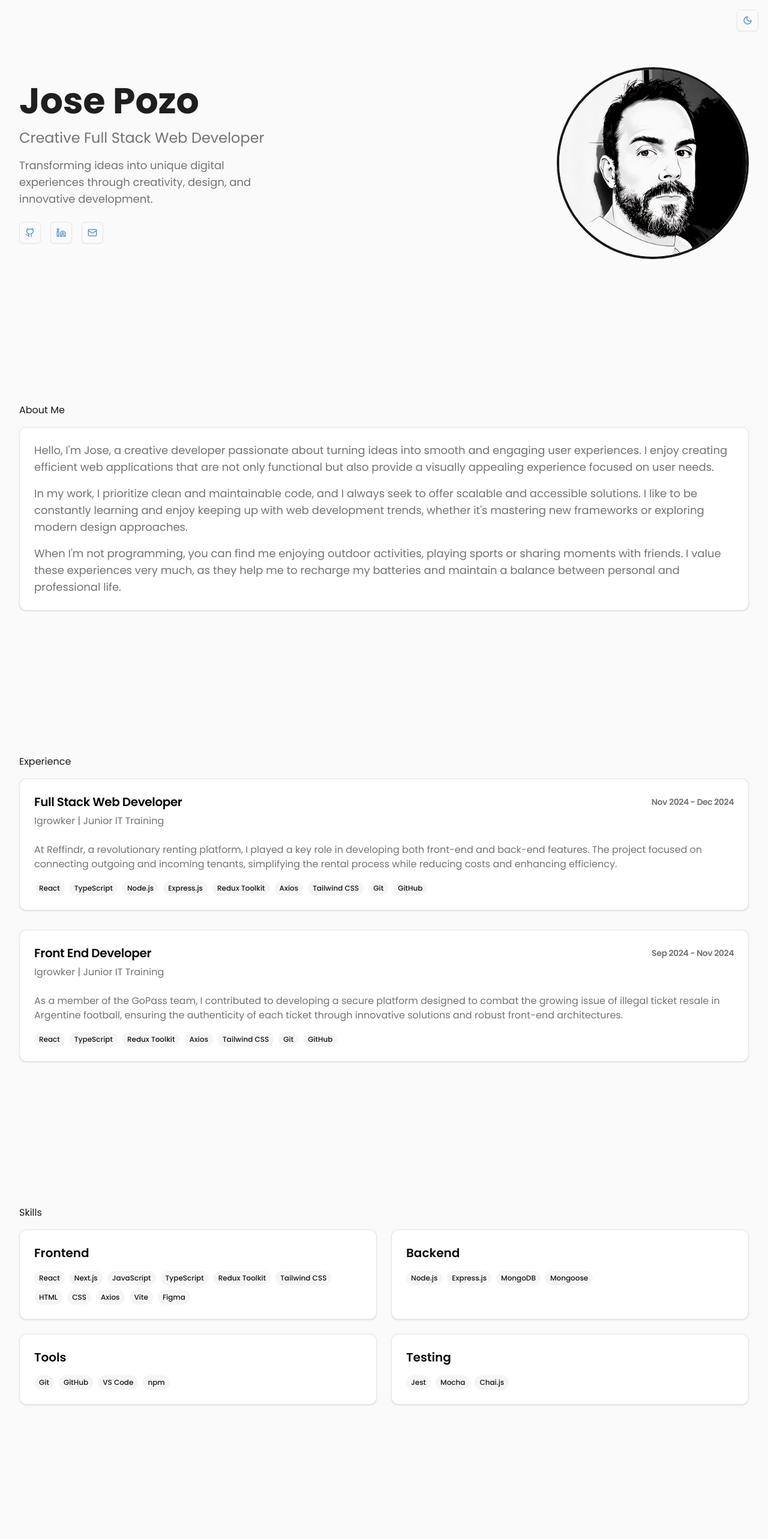
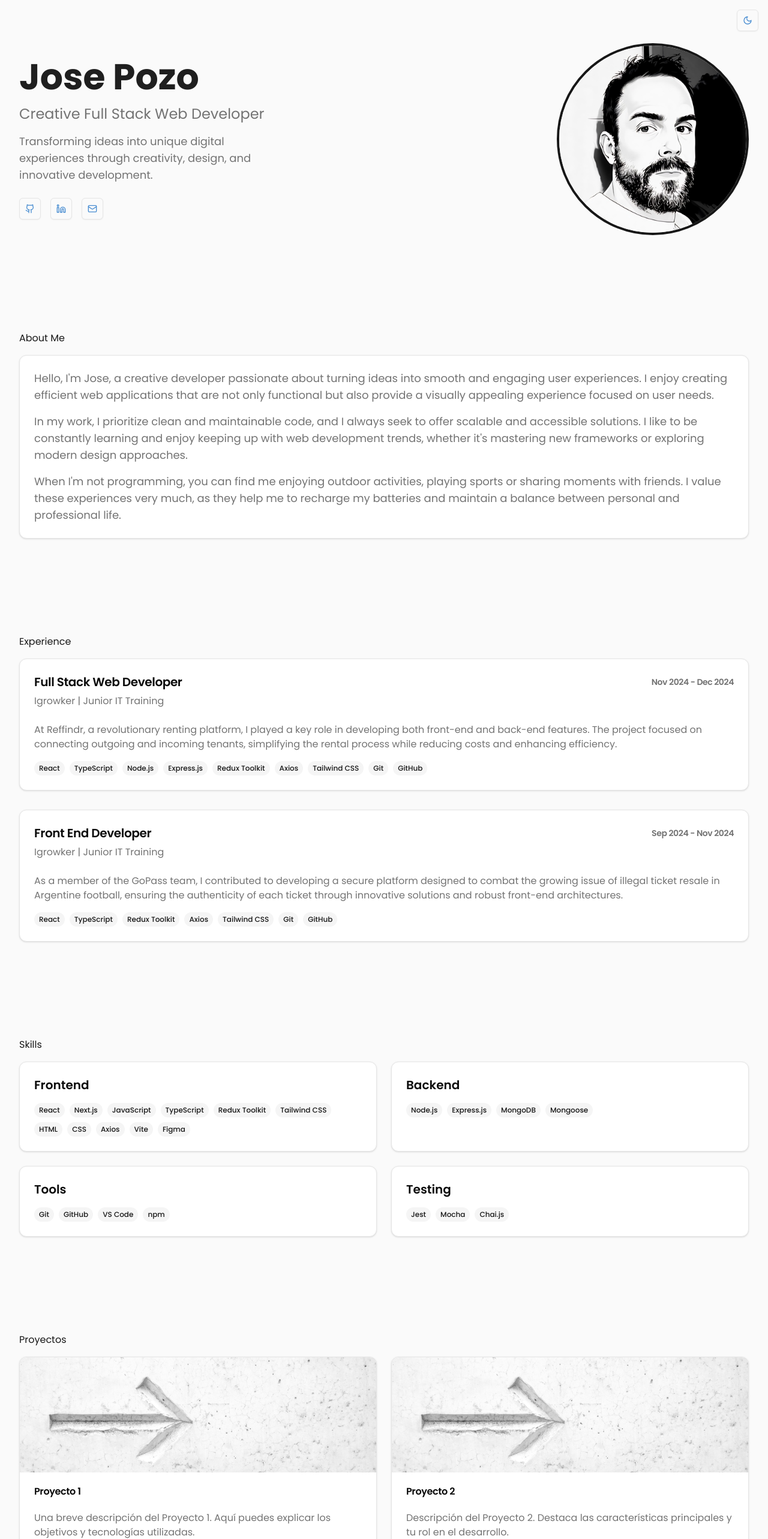
Before and after one commit to j0sep0z0/portfolio, a Next.js app: page / in a window 1280 px wide. Shown: the top 2566 px of the page at 60% size. Built offline with nearby package versions, Linux system fonts and the light colour scheme.

Commit message:
Reduce padding in section components for a more compact layout

```diff
--- a/src/components/modules/About.tsx
+++ b/src/components/modules/About.tsx
@@ -6,7 +6,7 @@ import { Card, CardContent } from "@/components/ui/card"
 
 export function About() {
   return (
-    <section id="about" className="py-20">
+    <section id="about" className="py-10">
       <div className="container mx-auto px-4">
         <h2 className="section-title">About Me</h2>
         <motion.div
--- a/src/components/modules/Contact.tsx
+++ b/src/components/modules/Contact.tsx
@@ -9,7 +9,7 @@ import { Card, CardContent, CardHeader, CardTitle } from "@/components/ui/card"
 
 export function Contact() {
   return (
-    <section id="contact" className="py-20">
+    <section id="contact" className="py-10">
       <div className="container mx-auto px-4">
         <h2 className="section-title">Contact</h2>
         <motion.div
--- a/src/components/modules/Experience.tsx
+++ b/src/components/modules/Experience.tsx
@@ -35,7 +35,7 @@ const experiences = [
 
 export function Experience() {
   return (
-    <section id="experience" className="py-20">
+    <section id="experience" className="py-10">
       <div className="container mx-auto px-4">
         <h2 className="section-title">Experience</h2>
         <div className="space-y-8">
--- a/src/components/modules/Hero.tsx
+++ b/src/components/modules/Hero.tsx
@@ -9,7 +9,7 @@ import { Button } from "@/components/ui/button"
 
 export function Hero() {
   return (
-    <section className="py-20">
+    <section className="py-10">
       <div className="container mx-auto px-4">
         <div className="flex flex-col md:flex-row items-center justify-between">
           <motion.div
--- a/src/components/modules/Projects.tsx
+++ b/src/components/modules/Projects.tsx
@@ -29,7 +29,7 @@ const projects = [
 
 export function Projects() {
   return (
-    <section id="projects" className="py-20">
+    <section id="projects" className="py-10">
       <div className="container mx-auto px-4">
         <h2 className="section-title">Proyectos</h2>
         <div className="grid grid-cols-1 md:grid-cols-2 gap-6">
--- a/src/components/modules/Skills.tsx
+++ b/src/components/modules/Skills.tsx
@@ -25,7 +25,7 @@ const skills = {
 
 export function Skills() {
   return (
-    <section id="skills" className="py-20">
+    <section id="skills" className="py-10">
       <div className="container mx-auto px-4">
         <h2 className="section-title">Skills</h2>
         <div className="grid grid-cols-1 sm:grid-cols-2 gap-6">
```
